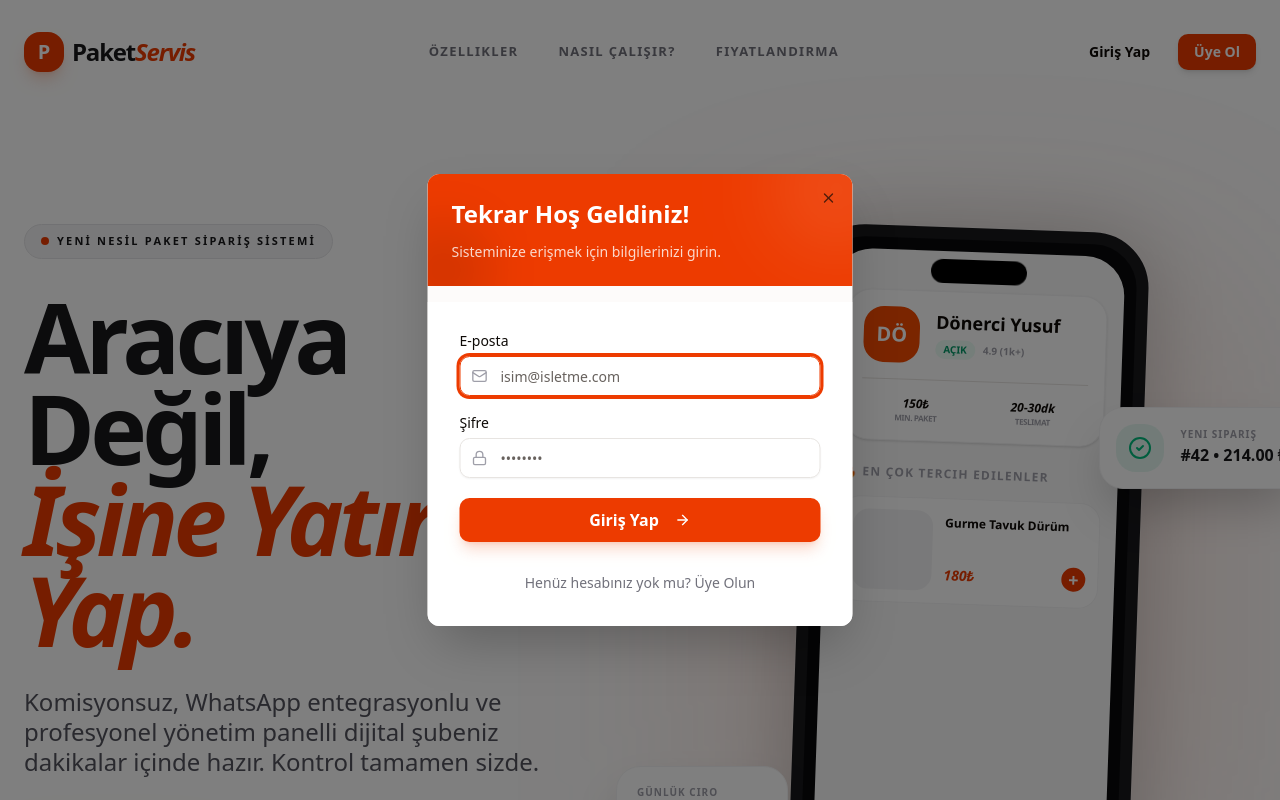
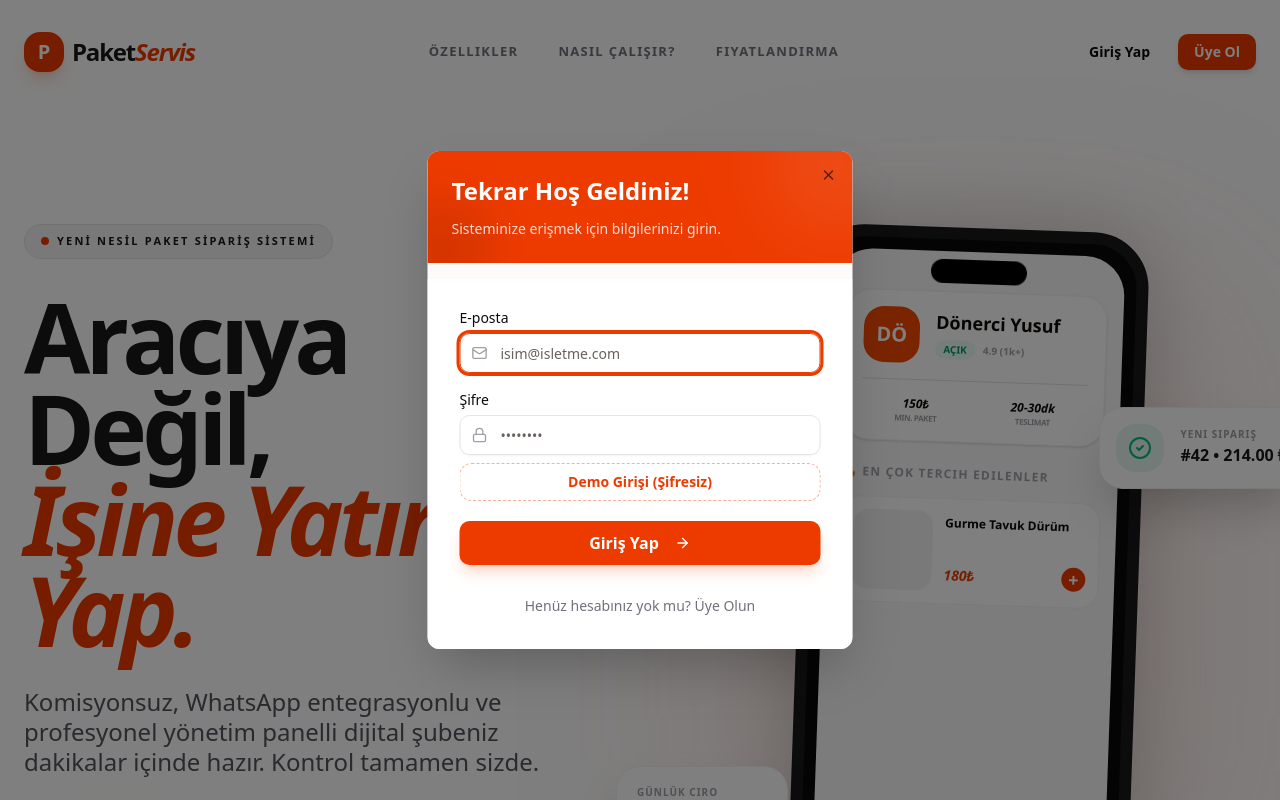
Before and after one commit to istanbullu728-max/paketsipari-ver, a Next.js app: page / in a window 1280 px wide. Both pictures are taken after a click on the button "Giriş Yap". Shown: the top 800 px of the page. Built offline with nearby package versions, Linux system fonts and the light colour scheme.

Commit message:
feat: add demo login button to landing page

```diff
--- a/src/components/landing/auth-modals.tsx
+++ b/src/components/landing/auth-modals.tsx
@@ -54,6 +54,15 @@
             // On success, redirect to admin dashboard
             router.push("/admin");
         }
+    };
+
+    const handleDemoLogin = () => {
+        setIsLoading(true);
+        // Simulate a quick demo entry
+        setTimeout(() => {
+            setIsLoading(false);
+            router.push("/admin");
+        }, 800);
     };
 
     return (
@@ -135,6 +144,16 @@
                                 />
                             </div>
                             {errors.password && <p className="text-xs text-red-500 font-medium">{errors.password}</p>}
+
+                            {mode === "login" && (
+                                <button
+                                    type="button"
+                                    onClick={handleDemoLogin}
+                                    className="w-full mt-2 py-2 px-4 rounded-lg border border-dashed border-primary/40 text-primary text-sm font-semibold hover:bg-primary/5 transition-all flex items-center justify-center gap-2"
+                                >
+                                    Demo Girişi (Şifresiz)
+                                </button>
+                            )}
                         </div>
 
                         {mode === "register" && (
```
